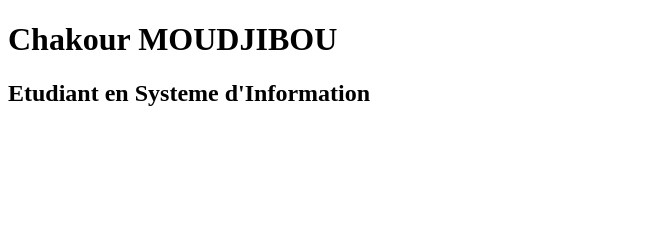
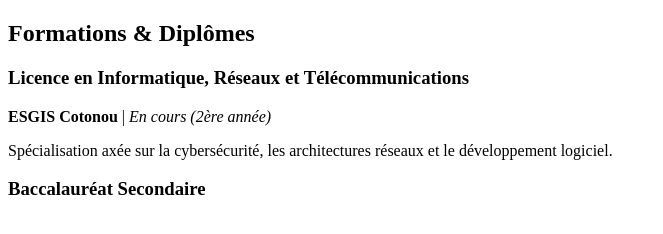
Before and after one commit to moudjibouchakour6-wq/mon-cv, a plain HTML site: page index.html in a window 1280 px wide. Shown: the whole page, without its empty margins (0-663 px from the left). Drawn offline with Linux system fonts and the light colour scheme.

```diff
--- a/index.html
+++ b/index.html
@@ -6,9 +6,21 @@
     <link rel="stylesheet" href="style.css" >
 </head>
 <body>
-    <header>
-       <h1>Chakour MOUDJIBOU</h1>
-       <h2>Etudiant en Systeme d'Information</h2>
-    </header>
+
+<section class="formations-section">
+    <h2>Formations & Diplômes</h2>
+
+    <div class="formation-item">
+        <h3>Licence en Informatique, Réseaux et Télécommunications</h3>
+        <p class="institution"><strong>ESGIS Cotonou</strong> | <em>En cours (2ère année)</em></p>
+        <p>Spécialisation axée sur la cybersécurité, les architectures réseaux et le développement logiciel.</p>
+    </div>
+
+    <div class="formation-item">
+        <h3>Baccalauréat Secondaire</h3>
+
+    </div>
+</section>
+
 </body>
 </html>
```
